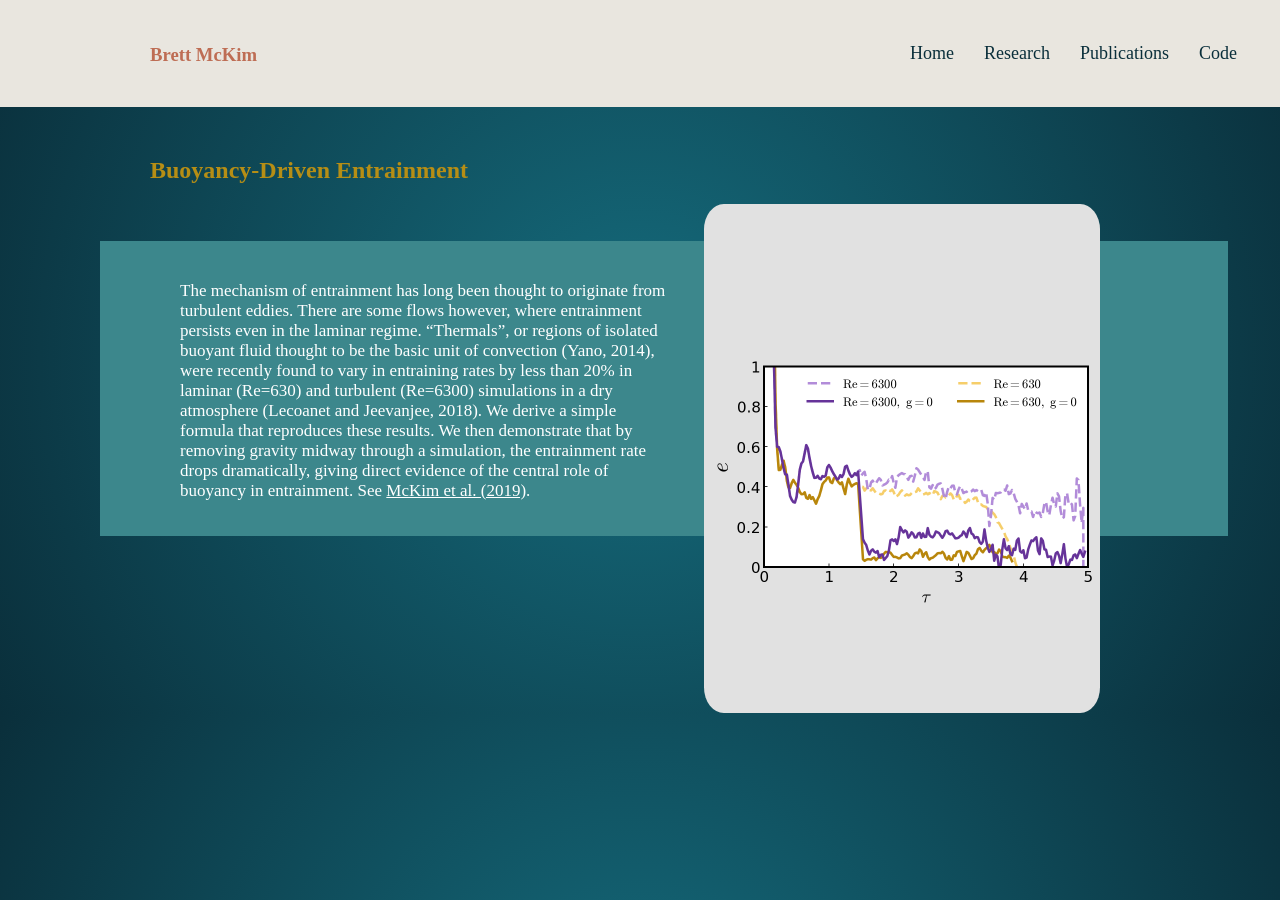
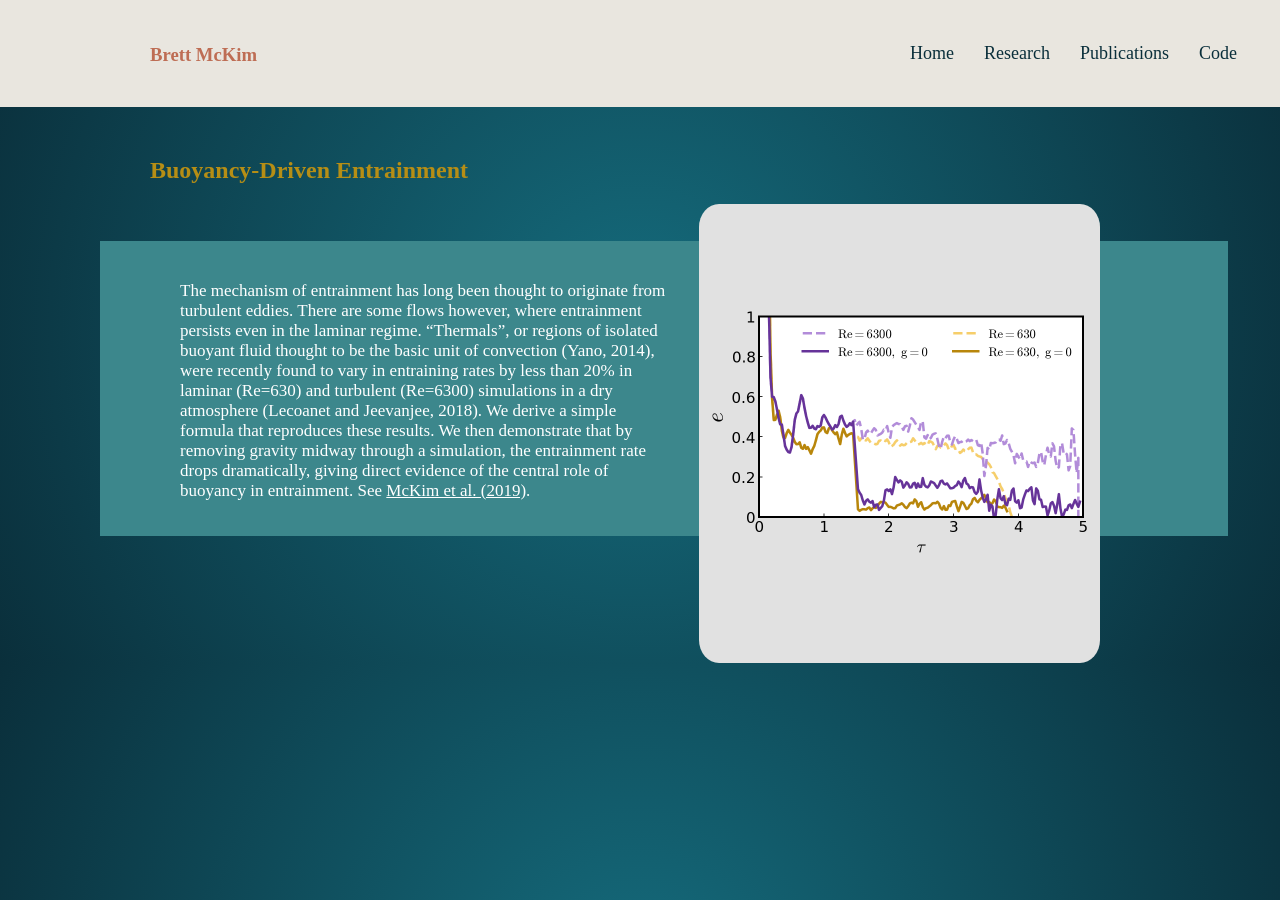
Before and after one commit to mckimb/mckimb.github.io, a Jekyll site: the page built from research/index.html, in a window 1280 px wide. Built offline with Jekyll 4.4.1, drawn with Linux system fonts in a browser that asks for light colours.

Commit message:
Update index.html

```diff
--- a/research/index.html
+++ b/research/index.html
@@ -7,7 +7,7 @@ title: Research
 	<h2>Buoyancy-Driven Entrainment</h2>
 	<div class="blurb">
 	<img src="/research/efficiency.png" alt="No entrainment without buoyancy" class="wrap" style="width:396px;height:259px;border=5px;border-style: solid;
-  border-width: 150px 0px 100px 0px;border-radius:5%;border-color:#e1e1e1;background-color:#e1e1e1;">	</div>
+  border-width: 100px 5px 100px 0px;border-radius:5%;border-color:#e1e1e1;background-color:#e1e1e1;">	</div>
 
 	<div class="blurb">
 		<p><br></p>
```
